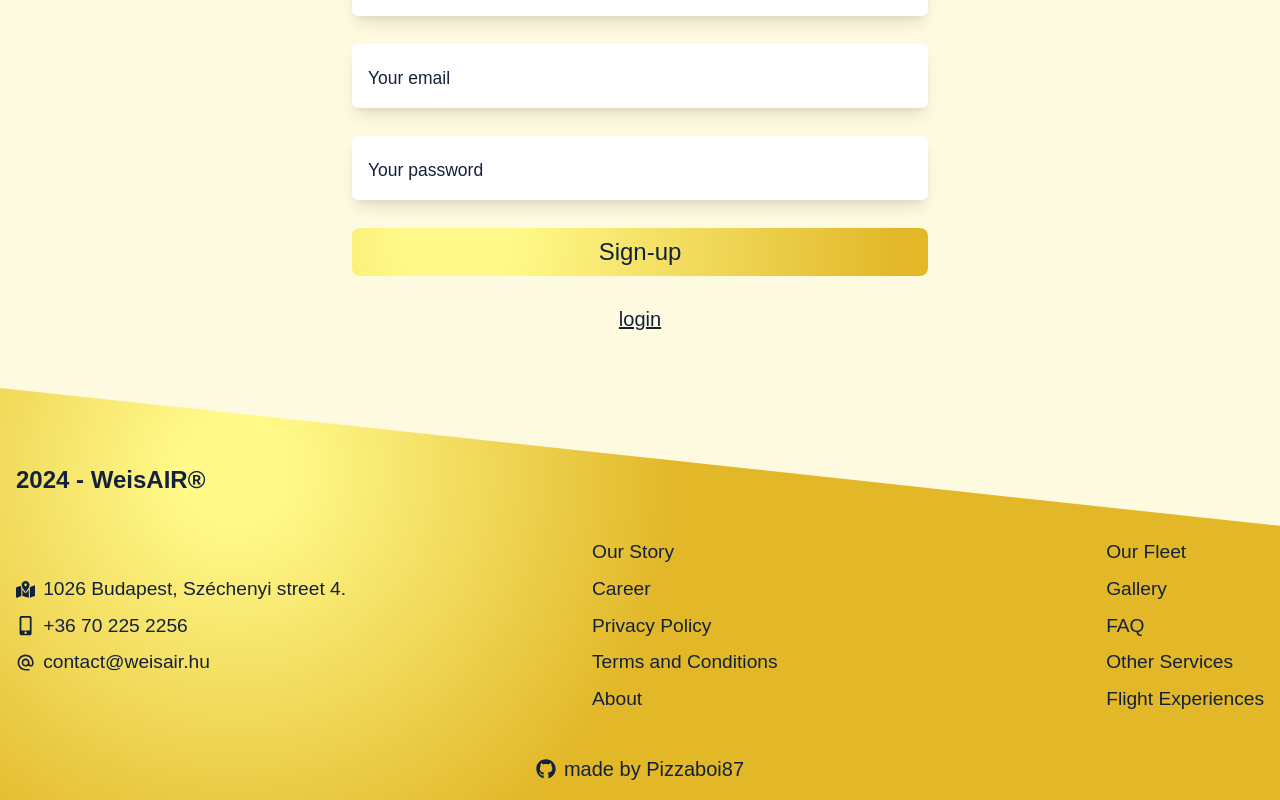
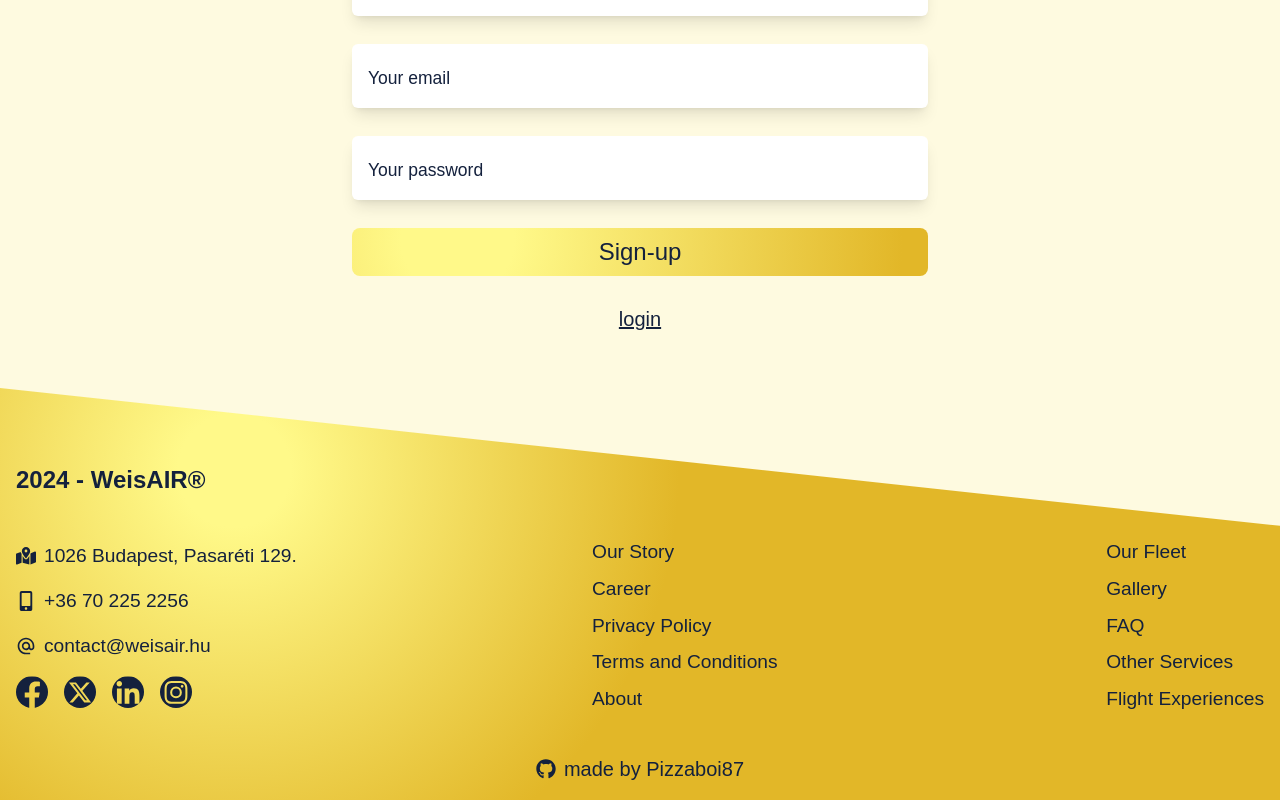
Before and after one commit to Pizzaboi87/weisair-flights, a Next.js app: page /auth in a window 1280 px wide. Shown: the part 308-1108 px from the top of the page. Built offline with nearby package versions, Linux system fonts and the light colour scheme; no server answers; a web font is replaced by a local one.

Commit message:
started contact us page

```diff
--- a/src/app/(web)/auth/page.tsx
+++ b/src/app/(web)/auth/page.tsx
@@ -1,13 +1,6 @@
 "use client";
 
-import ThemeContext from "@/context/themeContext";
-import React, {
-  ChangeEvent,
-  FormEvent,
-  useContext,
-  useEffect,
-  useState,
-} from "react";
+import React, { ChangeEvent, FormEvent, useEffect, useState } from "react";
 import toast from "react-hot-toast";
 import { AiFillGithub } from "react-icons/ai";
 import { FcGoogle } from "react-icons/fc";
@@ -23,7 +16,6 @@ const defaultForm = {
 };
 
 const Auth = () => {
-  const { darkTheme } = useContext(ThemeContext);
   const [formData, setFormData] = useState(defaultForm);
   const [isLoading, setIsLoading] = useState(false);
   const { name, email, password } = formData;
@@ -73,8 +65,6 @@ const Auth = () => {
     }
   };
 
-  const inputStyle = `${darkTheme ? "darkinput" : "lightinput"} input-style`;
-
   return (
     <section className="container mx-auto relative z-[2] 2xl:mt-[8rem]">
       <div className="p-6 space-y-4 md:space-y-6 sm:p-8 w-[90%] md:w-[50%] mx-auto">
@@ -106,7 +96,7 @@ const Auth = () => {
               required
               autoComplete="off"
               onChange={handleInputChange}
-              className={inputStyle}
+              className="lightinput dark:darkinput input-style"
             />
             <label className="label-style">Your name</label>
           </div>
@@ -118,7 +108,7 @@ const Auth = () => {
               required
               autoComplete="off"
               onChange={handleInputChange}
-              className={inputStyle}
+              className="lightinput dark:darkinput input-style"
             />
             <label className="label-style">Your email</label>
           </div>
@@ -132,7 +122,7 @@ const Auth = () => {
               autoComplete="new-password"
               min={6}
               onChange={handleInputChange}
-              className={inputStyle}
+              className="lightinput dark:darkinput input-style"
             />
             <label className="label-style">Your password</label>
           </div>
--- /dev/null
+++ b/src/app/(web)/contact/page.tsx
@@ -0,0 +1,25 @@
+import ContactForm from "@/components/contact-form/ContactForm";
+import ContactInfo from "@/components/contact-info/ContactInfo";
+import ContactMap from "@/components/contact-map/ContactMap";
+
+const Contact = () => {
+  return (
+    <div className="grid lg:grid-cols-3 lg:grid-rows-2 gap-4 relative container mx-auto md:my-24 my-12 2xl:mt-[10rem]">
+      <ContactForm />
+      <ContactInfo />
+      <ContactMap />
+    </div>
+  );
+};
+
+export default Contact;
+
+/*
+
+<div className="grid grid-cols-2 grid-rows-2 gap-4">
+    <div className="row-span-2">1</div>
+    <div >3</div>
+    <div className="col-start-2">4</div>
+</div>
+
+*/
--- a/src/app/(web)/globals.css
+++ b/src/app/(web)/globals.css
@@ -93,6 +93,10 @@
   @apply h-16 rounded-md border-none p-4 pb-0 text-base outline-none transition-all duration-200 ease-in-out shadow-lg text-textdark;
 }
 
+.textarea-style {
+  @apply resize-none rounded-md border-none px-4 pt-6 min-h-[15rem] pb-0 text-base outline-none transition-all duration-200 ease-in-out shadow-lg text-textdark;
+}
+
 .container-style {
   @apply input-container flex flex-col relative;
 }
@@ -116,3 +120,15 @@
 .search-input {
   @apply w-full px-4 py-2 rounded leading-tight bg-white text-textdark focus:outline-none;
 }
+
+.contact {
+  @apply bg-gradientlight dark:bg-gradientdark p-2 rounded-xl shadow-md shadow-[rgba(0,0,0,0.3)];
+}
+
+.contact .wrapper {
+  @apply rounded-xl shadow-inner shadow-black bg-filllight dark:bg-filldark;
+}
+
+.contact-icon {
+  @apply cursor-pointer hover:-translate-y-2 hover:shadow-md rounded-full hover:shadow-black transition-all duration-500 overflow-hidden w-[2rem] h-[2rem] flex items-center justify-center;
+}
--- /dev/null
+++ b/src/components/contact-form/ContactForm.tsx
@@ -0,0 +1,112 @@
+"use client";
+
+import { ChangeEvent, useState } from "react";
+
+const defaultForm = {
+  firstName: "",
+  lastName: "",
+  phone: "",
+  email: "",
+  message: "",
+};
+
+const ContactForm = () => {
+  const [form, setForm] = useState(defaultForm);
+
+  const handleChange = (
+    event: ChangeEvent<HTMLInputElement | HTMLTextAreaElement>
+  ) => {
+    const { name, value } = event.target;
+
+    setForm((prevForm) => ({ ...prevForm, [name]: value }));
+  };
+
+  const handleSubmit = () => {};
+
+  return (
+    <div className="contact row-span-2 md:col-span-2">
+      <div className="wrapper py-4 px-6">
+        <h1 className="font-subheading mb-4">Write Us A Message!</h1>
+        <form className="flex flex-col gap-8 w-full">
+          <span className="flex flex-col md:flex-row gap-8 w-full">
+            <div
+              className={`${
+                form.firstName ? "filled" : ""
+              } container-style w-full`}
+            >
+              <input
+                type="text"
+                name="firstName"
+                value={form.firstName}
+                required
+                autoComplete="off"
+                onChange={handleChange}
+                className="lightinput dark:darkinput input-style"
+              />
+              <label className="label-style">Your forename</label>
+            </div>
+            <div
+              className={`${
+                form.lastName ? "filled" : ""
+              } container-style w-full`}
+            >
+              <input
+                type="text"
+                name="lastName"
+                value={form.lastName}
+                required
+                autoComplete="off"
+                onChange={handleChange}
+                className="lightinput dark:darkinput input-style"
+              />
+              <label className="label-style">Your surname</label>
+            </div>
+          </span>
+
+          <span className="flex flex-col md:flex-row gap-8">
+            <div
+              className={`${form.phone ? "filled" : ""} container-style w-full`}
+            >
+              <input
+                type="phone"
+                name="phone"
+                value={form.phone}
+                autoComplete="off"
+                onChange={handleChange}
+                className="lightinput dark:darkinput input-style"
+              />
+              <label className="label-style">Your phone number</label>
+            </div>
+            <div
+              className={`${form.email ? "filled" : ""} container-style w-full`}
+            >
+              <input
+                type="email"
+                name="email"
+                value={form.email}
+                autoComplete="off"
+                onChange={handleChange}
+                className="lightinput dark:darkinput input-style"
+              />
+              <label className="label-style">Your email address</label>
+            </div>
+          </span>
+
+          <div className={`${form.message ? "filled" : ""} container-style`}>
+            <textarea
+              name="message"
+              value={form.message}
+              autoComplete="off"
+              onChange={handleChange}
+              className="lightinput dark:darkinput textarea-style"
+            />
+            <label className="label-style">Your message</label>
+          </div>
+          <button className="btn-quaternary self-start">Send Message</button>
+        </form>
+      </div>
+    </div>
+  );
+};
+
+export default ContactForm;
--- /dev/null
+++ b/src/components/contact-info/ContactInfo.tsx
@@ -0,0 +1,14 @@
+import Contacts from "../contacts/Contacts";
+
+const ContactInfo = () => {
+  return (
+    <div className="contact">
+      <div className="wrapper flex flex-col items-center pt-8 pb-6 px-4">
+        <h1 className="font-bold text-[1.5rem] mb-8">Where you can find us</h1>
+        <Contacts isContactPage />
+      </div>
+    </div>
+  );
+};
+
+export default ContactInfo;
--- /dev/null
+++ b/src/components/contact-map/ContactMap.tsx
@@ -0,0 +1,15 @@
+const ContactMap = () => {
+  return (
+    <div className="contact">
+      <div className="wrapper w-full h-full">
+        <iframe
+          src="https://www.google.com/maps/embed?pb=!1m18!1m12!1m3!1d2694.274376999996!2d18.989725587902146!3d47.52352099687815!2m3!1f0!2f0!3f0!3m2!1i1024!2i768!4f13.1!3m3!1m2!1s0x4741dece04b94d9d%3A0x253cb7b918851857!2sBudapest%2C%20Pasar%C3%A9ti%20%C3%BAt%20129%2C%201026%20Hungary!5e0!3m2!1sen!2sgr!4v1708967301197!5m2!1sen!2sgr"
+          loading="lazy"
+          className="border-none w-full h-full rounded-xl outline-none"
+        />
+      </div>
+    </div>
+  );
+};
+
+export default ContactMap;
--- /dev/null
+++ b/src/components/contacts/Contacts.tsx
@@ -0,0 +1,61 @@
+import { FC } from "react";
+import {
+  FaFacebookSquare,
+  FaInstagramSquare,
+  FaMobileAlt,
+} from "react-icons/fa";
+import {
+  FaMapLocationDot,
+  FaSquareXTwitter,
+  FaLinkedin,
+} from "react-icons/fa6";
+import { MdOutlineAlternateEmail } from "react-icons/md";
+
+type Props = {
+  isContactPage: boolean;
+};
+
+const Contacts: FC<Props> = ({ isContactPage }) => {
+  return (
+    <div
+      className={`${
+        isContactPage ? "self-center" : "self-start w-full md:w-auto mt-3"
+      } flex flex-col md:flex-1 gap-4`}
+    >
+      <span className="flex gap-2 items-center">
+        <FaMapLocationDot className="text-[1.25rem]" />
+        <p>1026 Budapest, Pasaréti 129.</p>
+      </span>
+      <span className="flex gap-2 items-center">
+        <FaMobileAlt className="text-[1.25rem]" />
+        <p>+36 70 225 2256</p>
+      </span>
+      <span className="flex gap-2 items-center">
+        <MdOutlineAlternateEmail className="text-[1.25rem]" />
+        <p>contact@weisair.hu</p>
+      </span>
+      <span
+        className={`${
+          isContactPage
+            ? "justify-between self-center w-full"
+            : "gap-4 justify-between md:justify-start"
+        } flex text-[2.3rem]`}
+      >
+        <div className="contact-icon">
+          <FaFacebookSquare />
+        </div>
+        <div className="contact-icon">
+          <FaSquareXTwitter />
+        </div>
+        <div className="contact-icon">
+          <FaLinkedin />
+        </div>
+        <div className="contact-icon">
+          <FaInstagramSquare />
+        </div>
+      </span>
+    </div>
+  );
+};
+
+export default Contacts;
--- a/src/components/footer/Footer.tsx
+++ b/src/components/footer/Footer.tsx
@@ -1,9 +1,8 @@
 "use client";
 
 import Link from "next/link";
-import { FaGithub, FaMobileAlt } from "react-icons/fa";
-import { FaMapLocationDot } from "react-icons/fa6";
-import { MdOutlineAlternateEmail } from "react-icons/md";
+import { FaGithub } from "react-icons/fa";
+import Contacts from "../contacts/Contacts";
 
 const Footer = () => {
   return (
@@ -27,20 +26,7 @@ const Footer = () => {
           2024 - WeisAIR®
         </Link>
         <div className="flex flex-col-reverse md:flex-row items-center justify-between text-[1.2rem] mt-8 gap-8 md:gap-0">
-          <div className="flex flex-col md:flex-1">
-            <span className="flex gap-2 pt-2 items-center">
-              <FaMapLocationDot />
-              <p>1026 Budapest, Széchenyi street 4.</p>
-            </span>
-            <span className="flex gap-2 pt-2 items-center">
-              <FaMobileAlt />
-              <p>+36 70 225 2256</p>
-            </span>
-            <span className="flex gap-2 pt-2 items-center">
-              <MdOutlineAlternateEmail />
-              <p>contact@weisair.hu</p>
-            </span>
-          </div>
+          <Contacts isContactPage={false} />
 
           <div className="flex flex-col md:flex-1 md:flex-row w-full md:justify-between md:-ml-24">
             <div className="text-left">
```
